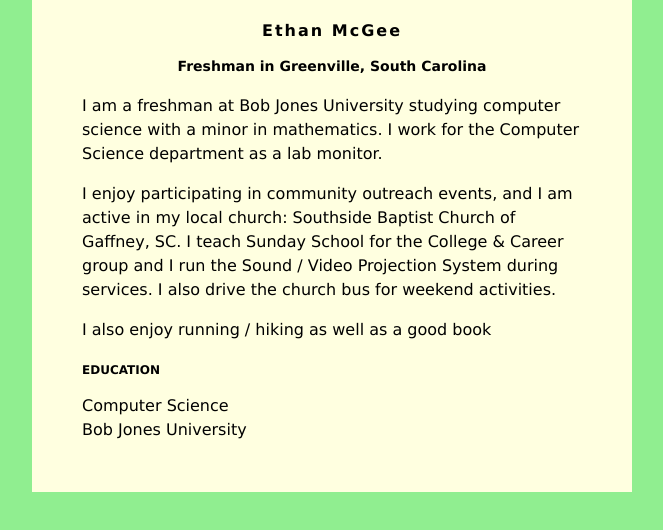
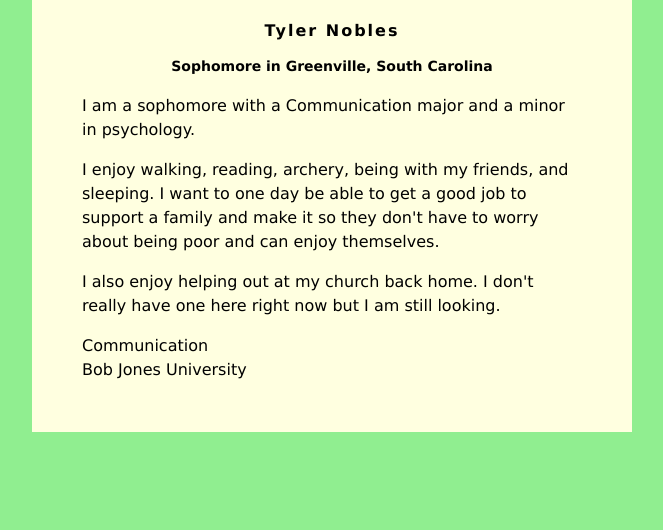
Before and after one commit to Noblety325/Noblety325.github.io, a plain HTML site: page index.html in a window 1280 px wide. Shown: the whole page, without its empty margins (308-971 px from the left). Drawn offline with Linux system fonts and the light colour scheme.

Commit message:
Update index.html

```diff
--- a/index.html
+++ b/index.html
@@ -30,19 +30,19 @@ h3 {
 </head>
 <body>
     <div id="content">
-        <h1>Ethan McGee</h1>
-        <h2>Freshman in Greenville, South Carolina</h2>
+        <h1>Tyler Nobles</h1>
+        <h2>Sophomore in Greenville, South Carolina</h2>
 
-         <p>I am a freshman at Bob Jones University studying computer science with a minor in mathematics. I work for the Computer Science department as a lab monitor.</p>
+         <p>I am a sophomore with a Communication major and a minor in psychology. </p>
          <p>
-            I enjoy participating in community outreach events, and I am active in my local church: Southside Baptist Church of Gaffney, SC.  I teach Sunday School for the College &amp; Career group and I run the Sound / Video Projection System during services.  I also drive the church bus for weekend activities.
+            I enjoy walking, reading, archery, being with my friends, and sleeping. I want to one day be able to get a good job to support a family and make it so they don't have to worry about being poor and can enjoy themselves.
          </p>
          <p>
-            I also enjoy running / hiking as well as a good book
+            I also enjoy helping out at my church back home. I don't really have one here right now but I am still looking.
          </p>
 
-        <h3>EDUCATION</h3>
-        Computer Science<br>
+
+        Communication<br>
         Bob Jones University
     </div>
 
```
